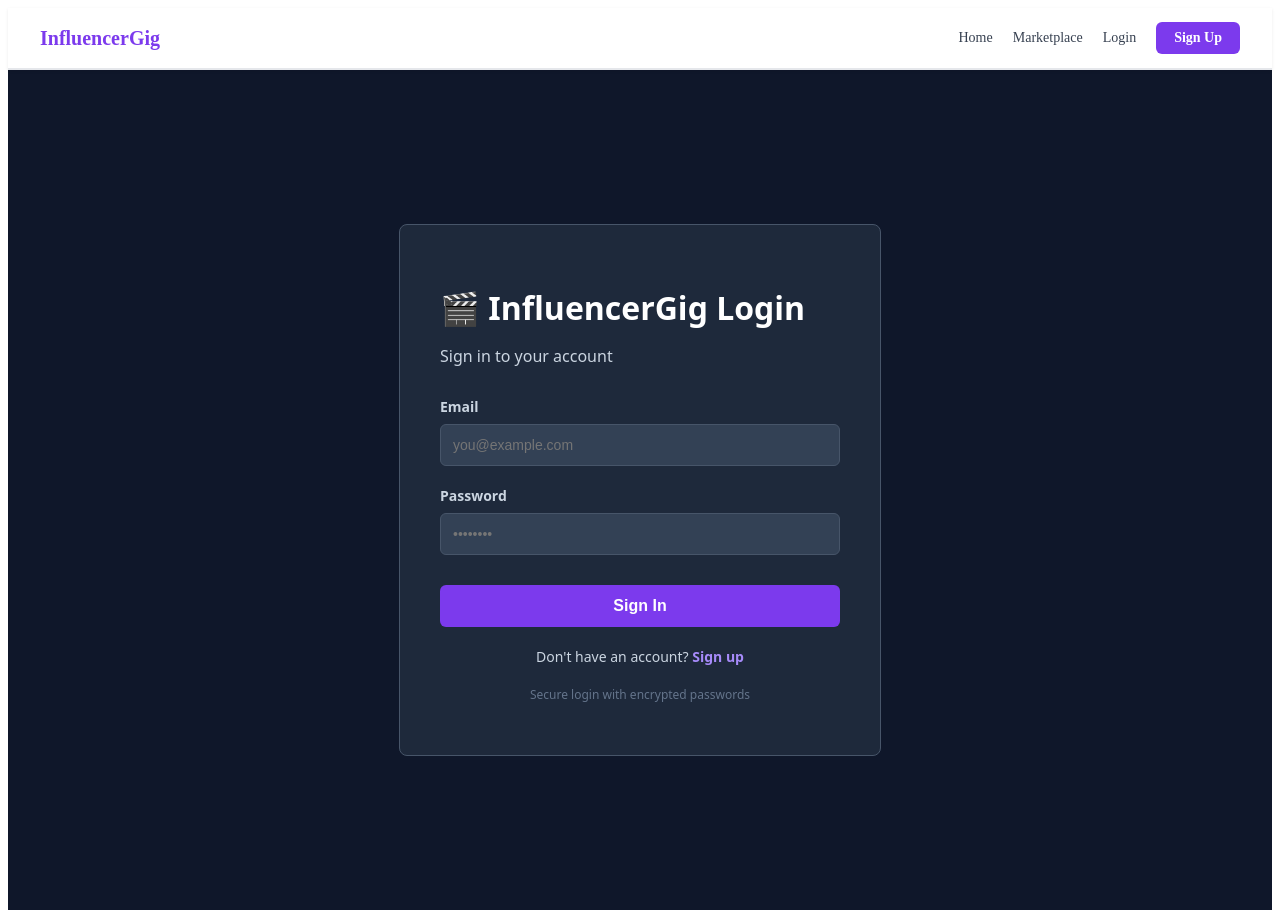
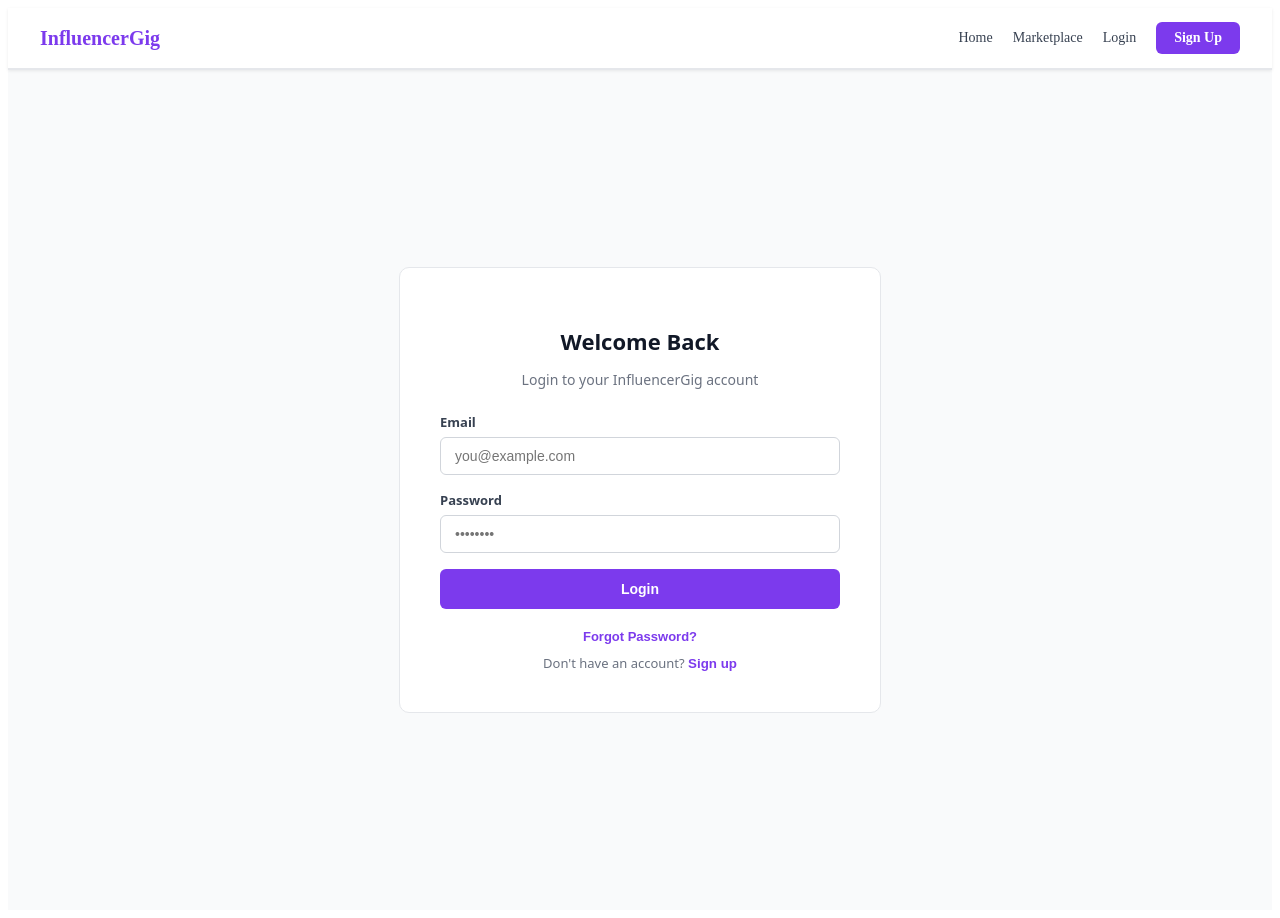
Before and after one commit to Jadedoiaz/InfluencerGigs, a React (Create React App) app: page /login in a window 1280 px wide. Built offline with nearby package versions, Linux system fonts and the light colour scheme.

Commit message:
Refactor Login component for improved error handling

```diff
--- a/src/components/Login.jsx
+++ b/src/components/Login.jsx
@@ -1,106 +1,134 @@
 import React, { useState } from 'react';
 import { useNavigate } from 'react-router-dom';
+
+const API = 'https://influencer-gig-api-production.up.railway.app';
 
 export default function Login() {
   const [email, setEmail] = useState('');
   const [password, setPassword] = useState('');
-  const [error, setError] = useState('');
-  const [isLoading, setIsLoading] = useState(false);
+  const [error, setError] = useState(null);
+  const [loading, setLoading] = useState(false);
   const navigate = useNavigate();
 
   const handleLogin = async (e) => {
     e.preventDefault();
-    setError('');
-    setIsLoading(true);
+    if (!email || !password) {
+      setError('Please enter both email and password');
+      return;
+    }
+
+    setLoading(true);
+    setError(null);
 
     try {
-      const response = await fetch('https://influencer-gig-api-production.up.railway.app/api/auth/login', {
+      const res = await fetch(API + '/api/auth/login', {
         method: 'POST',
         headers: { 'Content-Type': 'application/json' },
         body: JSON.stringify({ email, password })
       });
 
-      const data = await response.json();
+      const data = await res.json();
 
-      if (!response.ok) {
+      if (res.ok) {
+        localStorage.setItem('token', data.token);
+        localStorage.setItem('user', JSON.stringify(data.user));
+        navigate(data.user.isAdmin ? '/admin' : '/dashboard');
+      } else {
         setError(data.error || 'Login failed');
-        return;
-      }
-
-      // Store token and user info
-      localStorage.setItem('token', data.token);
-      localStorage.setItem('user', JSON.stringify(data.user));
-
-      // Redirect based on role
-      if (data.user.isAdmin) {
-        navigate('/admin');
-      } else {
-        navigate('/dashboard');
       }
     } catch (err) {
-      setError('Connection error. Please try again.');
-      console.error(err);
+      setError('Network error. Please try again.');
     } finally {
-      setIsLoading(false);
+      setLoading(false);
     }
   };
 
   return (
-    <div style={{ background: '#0f172a', minHeight: '100vh', display: 'flex', alignItems: 'center', justifyContent: 'center', padding: '20px', fontFamily: 'system-ui' }}>
-      <div style={{ background: '#1e293b', borderRadius: '8px', padding: '40px', maxWidth: '400px', width: '100%', border: '1px solid #475569' }}>
-        <h1 style={{ color: '#fff', marginBottom: '10px' }}>🎬 InfluencerGig Login</h1>
-        <p style={{ color: '#cbd5e1', marginBottom: '30px' }}>Sign in to your account</p>
+    <div style={{ background: '#f9fafb', minHeight: '100vh', display: 'flex', alignItems: 'center', justifyContent: 'center', padding: '20px', fontFamily: 'system-ui' }}>
+      <div style={{ background: '#fff', borderRadius: '10px', border: '1px solid #e5e7eb', padding: '40px', maxWidth: '400px', width: '100%' }}>
+        <h2 style={{ fontSize: '22px', fontWeight: 'bold', color: '#111827', marginBottom: '8px', textAlign: 'center' }}>
+          Welcome Back
+        </h2>
+        <p style={{ color: '#6b7280', fontSize: '14px', textAlign: 'center', marginBottom: '24px' }}>
+          Login to your InfluencerGig account
+        </p>
 
         {error && (
-          <div style={{ background: 'rgba(239, 68, 68, 0.1)', border: '1px solid rgba(248, 113, 113, 0.3)', borderRadius: '6px', padding: '12px', marginBottom: '20px', color: '#fca5a5' }}>
+          <div style={{
+            padding: '12px 16px',
+            borderRadius: '8px',
+            marginBottom: '16px',
+            background: '#fef2f2',
+            color: '#991b1b',
+            border: '1px solid #fecaca',
+            fontSize: '13px'
+          }}>
             {error}
           </div>
         )}
 
-        <form onSubmit={handleLogin}>
-          <div style={{ marginBottom: '20px' }}>
-            <label style={{ display: 'block', color: '#cbd5e1', fontSize: '14px', marginBottom: '8px', fontWeight: '600' }}>Email</label>
+        <form onSubmit={handleLogin} style={{ display: 'flex', flexDirection: 'column', gap: '16px' }}>
+          <div>
+            <label style={{ display: 'block', fontSize: '13px', fontWeight: '600', color: '#374151', marginBottom: '6px' }}>
+              Email
+            </label>
             <input
               type="email"
               value={email}
-              onChange={e => setEmail(e.target.value)}
+              onChange={(e) => setEmail(e.target.value)}
               placeholder="you@example.com"
-              required
-              style={{ width: '100%', padding: '12px', background: '#334155', border: '1px solid #475569', borderRadius: '6px', color: '#fff', fontSize: '14px', boxSizing: 'border-box' }}
+              style={{ width: '100%', padding: '10px 14px', border: '1px solid #d1d5db', borderRadius: '6px', fontSize: '14px', boxSizing: 'border-box' }}
             />
           </div>
 
-          <div style={{ marginBottom: '30px' }}>
-            <label style={{ display: 'block', color: '#cbd5e1', fontSize: '14px', marginBottom: '8px', fontWeight: '600' }}>Password</label>
+          <div>
+            <label style={{ display: 'block', fontSize: '13px', fontWeight: '600', color: '#374151', marginBottom: '6px' }}>
+              Password
+            </label>
             <input
               type="password"
               value={password}
-              onChange={e => setPassword(e.target.value)}
+              onChange={(e) => setPassword(e.target.value)}
               placeholder="••••••••"
-              required
-              style={{ width: '100%', padding: '12px', background: '#334155', border: '1px solid #475569', borderRadius: '6px', color: '#fff', fontSize: '14px', boxSizing: 'border-box' }}
+              style={{ width: '100%', padding: '10px 14px', border: '1px solid #d1d5db', borderRadius: '6px', fontSize: '14px', boxSizing: 'border-box' }}
             />
           </div>
 
           <button
             type="submit"
-            disabled={isLoading}
-            style={{ width: '100%', padding: '12px', background: '#7c3aed', color: '#fff', border: 'none', borderRadius: '6px', fontSize: '16px', fontWeight: '600', cursor: isLoading ? 'not-allowed' : 'pointer', opacity: isLoading ? 0.6 : 1 }}
+            disabled={loading}
+            style={{
+              padding: '12px',
+              background: loading ? '#9ca3af' : '#7c3aed',
+              color: '#fff',
+              border: 'none',
+              borderRadius: '6px',
+              fontSize: '14px',
+              fontWeight: '600',
+              cursor: loading ? 'not-allowed' : 'pointer'
+            }}
           >
-            {isLoading ? 'Signing in...' : 'Sign In'}
+            {loading ? 'Logging in...' : 'Login'}
           </button>
         </form>
 
-        <div style={{ marginTop: '20px', textAlign: 'center' }}>
-          <p style={{ color: '#cbd5e1', fontSize: '14px' }}>
+        <div style={{ marginTop: '20px', display: 'flex', flexDirection: 'column', gap: '10px' }}>
+          <button
+            onClick={() => navigate('/forgot-password')}
+            style={{ background: 'none', border: 'none', color: '#7c3aed', fontSize: '13px', fontWeight: '600', cursor: 'pointer', padding: 0 }}
+          >
+            Forgot Password?
+          </button>
+          <div style={{ textAlign: 'center', fontSize: '13px', color: '#6b7280' }}>
             Don't have an account?{' '}
-            <a href="/signup" style={{ color: '#a78bfa', textDecoration: 'none', fontWeight: '600' }}>Sign up</a>
-          </p>
+            <button
+              onClick={() => navigate('/signup')}
+              style={{ background: 'none', border: 'none', color: '#7c3aed', fontWeight: '600', cursor: 'pointer', padding: 0 }}
+            >
+              Sign up
+            </button>
+          </div>
         </div>
-
-        <p style={{ color: '#64748b', fontSize: '12px', marginTop: '20px', textAlign: 'center' }}>
-          Secure login with encrypted passwords
-        </p>
       </div>
     </div>
   );
```
